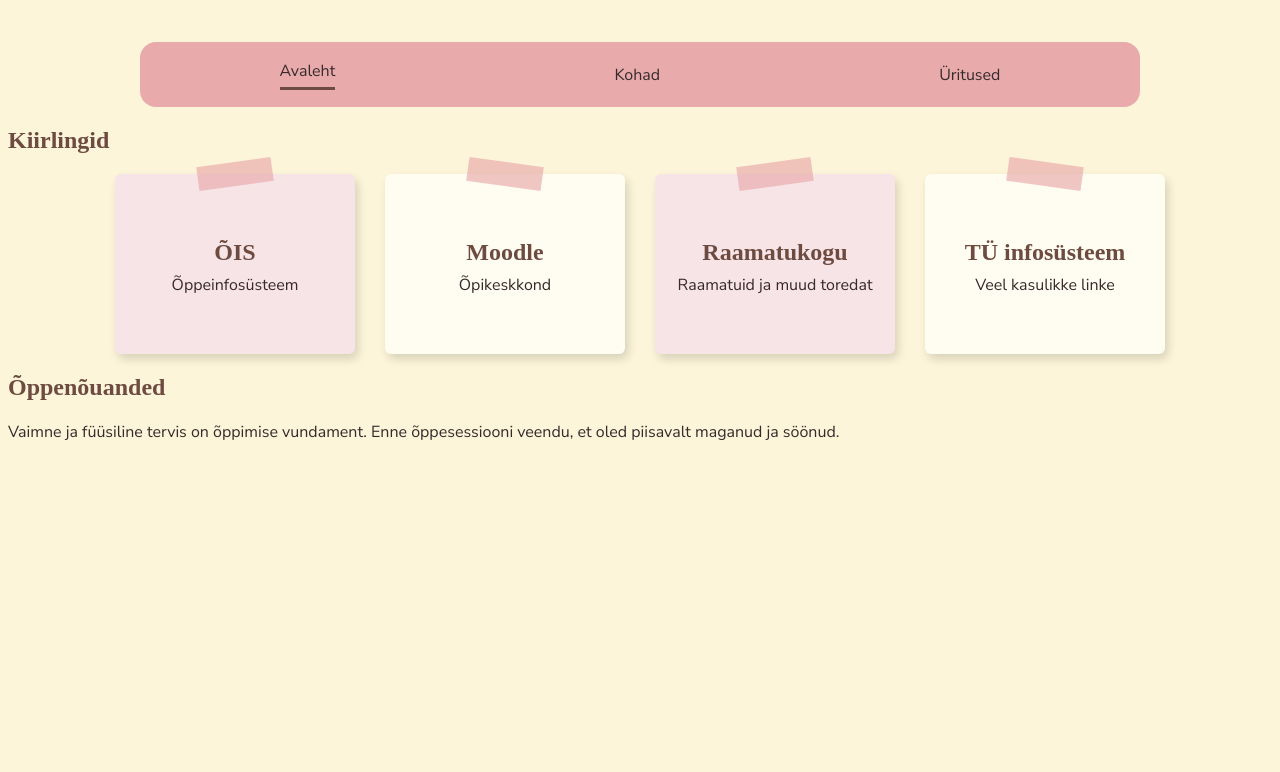
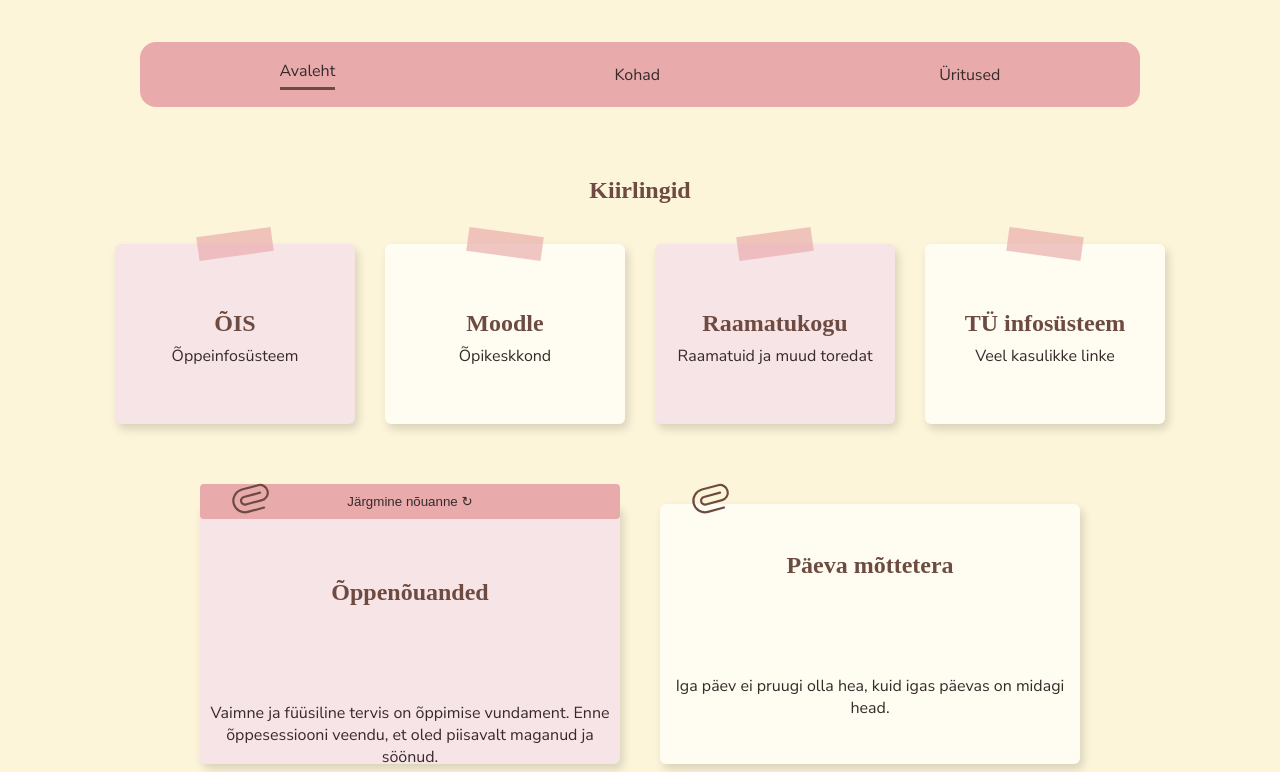
Before and after one commit to agnestennisberg-del/TartuTudengiEllujaamisjuhend, a plain HTML site: page index.html in a window 1280 px wide. Shown: the part 119-891 px from the top of the page. Before the commit the page ends 800 px from the top, so only its background shows below. Drawn offline with Linux system fonts and the light colour scheme; a web font is replaced by a local one.

Commit message:
Lisasin õppenõuande ja mõttetera lipikud

```diff
--- a/index.css
+++ b/index.css
@@ -55,3 +55,62 @@
   font-size: 16px;
   margin-top: 0;
 }
+
+h2 {
+  text-align: center;
+  margin-bottom: 40px;
+}
+
+.quick-links {
+  margin-top: 70px;
+  margin-bottom: 80px;
+}
+
+.study-cards {
+  display: flex;
+  justify-content: center;
+  gap: 40px;
+}
+
+.study-cards section {
+  width: 420px;
+  height: 260px;
+  border-radius: 6px;
+  box-shadow: 3px 5px 10px rgba(0, 0, 0, 0.15);
+  text-align: center;
+  flex-direction: column;
+  justify-content: center;
+  display: flex;
+  gap: 40px;
+  position: relative;
+}
+
+.study-cards img {
+  position: absolute;
+  top: -14%;
+  left: 5%;
+  width: 60px;
+}
+
+.study-cards button {
+  background-color: #E8AAAB;
+  color: #362A2B;
+  border-radius: 4px;
+  padding: 10px 20px;
+  border: none;
+  transition: background-color 0.2s ease, color 0.2s ease;
+  cursor: pointer;
+}
+
+.study-cards button:hover {
+  background-color: #6E4B40;
+  color: #F7E4E7;
+}
+
+.study-cards section:first-child {
+  background-color: #F7E4E7;
+}
+
+.study-cards section:last-child {
+  background-color: #FFFDF2;
+}
--- a/index.html
+++ b/index.html
@@ -21,7 +21,7 @@
     </nav>
   </header>
   <main>
-    <section>
+    <section class="quick-links">
       <h2>Kiirlingid</h2>
       <div class="sticky-notes">
         <a href="https://ois2.ut.ee/" class="sticky-note-link" target="_blank">
@@ -50,11 +50,21 @@
         </a>
       </div>
     </section>
-    <section>
-      <h2>Õppenõuanded</h2>
-      <p>Vaimne ja füüsiline tervis on õppimise vundament. Enne õppesessiooni veendu, et oled piisavalt maganud ja söönud.</p>
-    </section>
+    <div class="study-cards">
+      <section>
+        <button class="next-tip"> Järgmine nõuanne ↻</button>
+        <img src="images/paperclip.svg" alt=""/>
+        <h2>Õppenõuanded</h2>
+        <p class="study-tip">Vaimne ja füüsiline tervis on õppimise vundament. Enne õppesessiooni veendu, et oled piisavalt maganud ja söönud.</p>
+      </section>
+      <section>
+        <img src="images/paperclip.svg" alt=""/>
+        <h2>Päeva mõttetera</h2>
+        <p class="quote-text">“Õppimine on nagu sõudmine vastutuult: kui sa ei liigu edasi, siis liigud tagasi.” – Benjamin Britten</p>
+      </section>
+    </div>
   </main>
 
+<script src="script.js"></script>
 </body>
 </html>
--- /dev/null
+++ b/script.js
@@ -0,0 +1,30 @@
+const varvid = ["roosa", "pruun", "vanill"];
+
+// Salvestame õppenõuanded järjendisse
+const nouanded = ["Vaimne ja füüsiline tervis on õppimise vundament. Enne õppesessiooni veendu, et oled piisavalt maganud ja söönud.", "Ära looda pelgalt mälule. Jaga suured ülesanded väiksemateks sammudeks ja kasuta kalendrit.", "Pelgalt ülelugemise asemel testi ennast mälu järgi. Teadmiste meenutamine kinnistab õpitut kordades paremini."];
+const nouandeTekst = document.querySelector(".study-tip");
+const nouandeNupp = document.querySelector(".next-tip");
+
+// Funktsioon, mis vahetab õppenõuannet juhuslikult
+let eelmineIndeks = -1;
+function vahetaNouannet() {
+  let juhuslikIndeks = Math.floor(Math.random() * nouanded.length);
+  while (juhuslikIndeks === eelmineIndeks) {
+    juhuslikIndeks = Math.floor(Math.random() * nouanded.length);
+  }
+  eelmineIndeks = juhuslikIndeks;
+  nouandeTekst.textContent = nouanded.at(juhuslikIndeks);
+}
+
+// Lisame nupule klikkimise sündmuse kuulaja, mis käivitab vahetaNouannet funktsiooni
+nouandeNupp.addEventListener("click", vahetaNouannet);
+
+const motteterad = ["Iga päev ei pruugi olla hea, kuid igas päevas on midagi head.", "Väikesed igapäevased sammud viivad suurte muutusteni.", "Sinu tavaline päev võib olla kellegi teise unistus, ole iga päeva eest tänulik."];
+const motteteraTekst = document.querySelector(".quote-text");
+
+// Funktsioon, mis vahetab mõttetera juhuslikult
+function vahetaTera() {
+  const juhuslikIndeks = Math.floor(Math.random() * motteterad.length);
+  motteteraTekst.textContent = motteterad.at(juhuslikIndeks);
+}
+vahetaTera();
```
Also changed, not shown: images/paperclip.svg (added).
